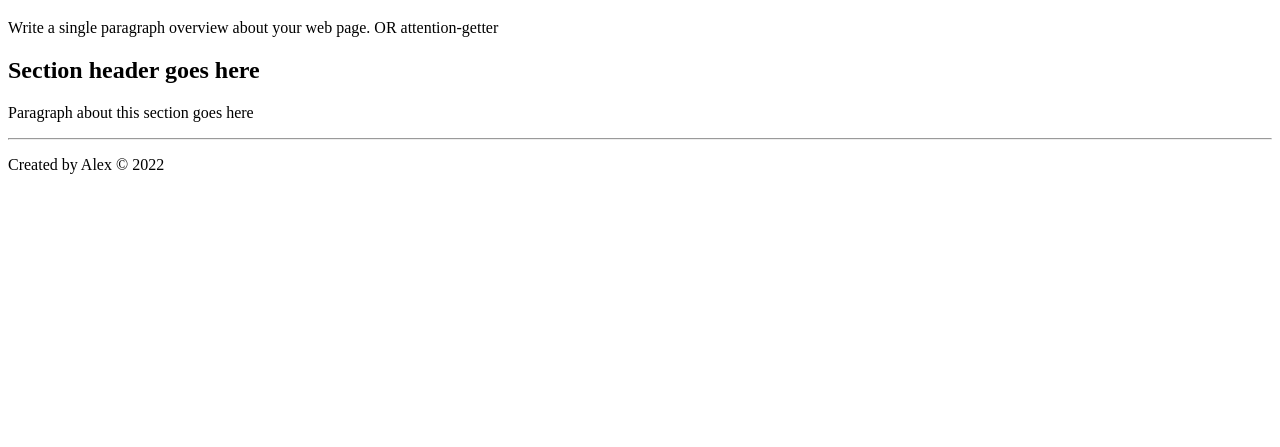
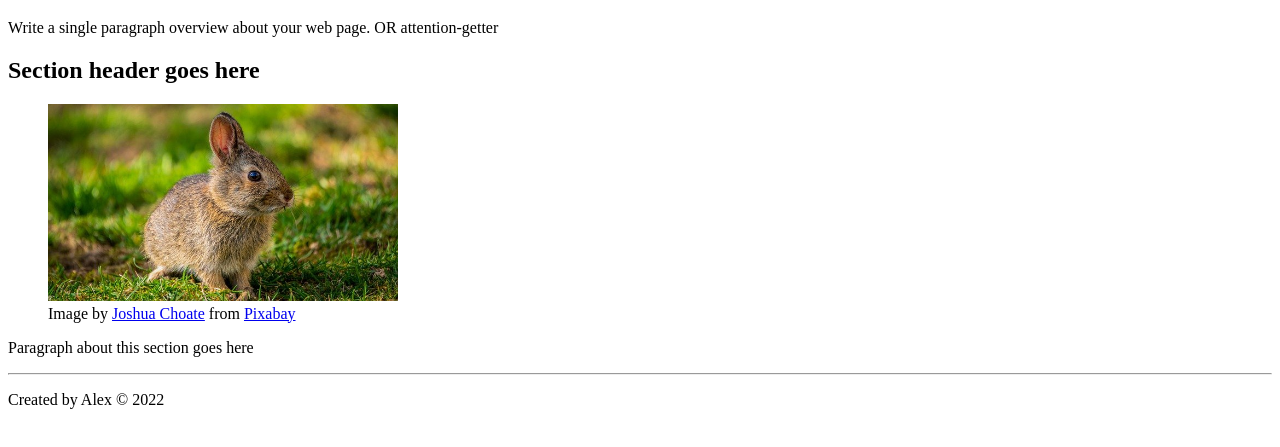
Before and after one commit to Alex7365/Webpage-project, a plain HTML site: page index.html in a window 1280 px wide. Shown: the part 61-508 px from the top of the page. Drawn offline with Linux system fonts and the light colour scheme.

Commit message:
adding an image and images folder

```diff
--- a/index.html
+++ b/index.html
@@ -14,6 +14,10 @@
     </header>
     <main>
     <h2>Section header goes here</h2>
+    <figure>
+    <img src="images/bunny-gbb269c5c4_640.jpg" alt="Image of a brown bunny" width="350">
+    <figcaption>Image by <a href="https://pixabay.com/es/users/jatocreate-5529266/?utm_source=link-attribution&amp;utm_medium=referral&amp;utm_campaign=image&amp;utm_content=5014814">Joshua Choate</a> from <a href="https://pixabay.com/es/?utm_source=link-attribution&amp;utm_medium=referral&amp;utm_campaign=image&amp;utm_content=5014814">Pixabay</a></figcaption>
+    </figure>
     <p>Paragraph about this section goes here</p>
     <hr>
     </main>
```
Also changed, not shown: Images/bunny-gbb269c5c4_640.jpg (added), Images/shark-g38e0f6f20_640.jpg (added).
